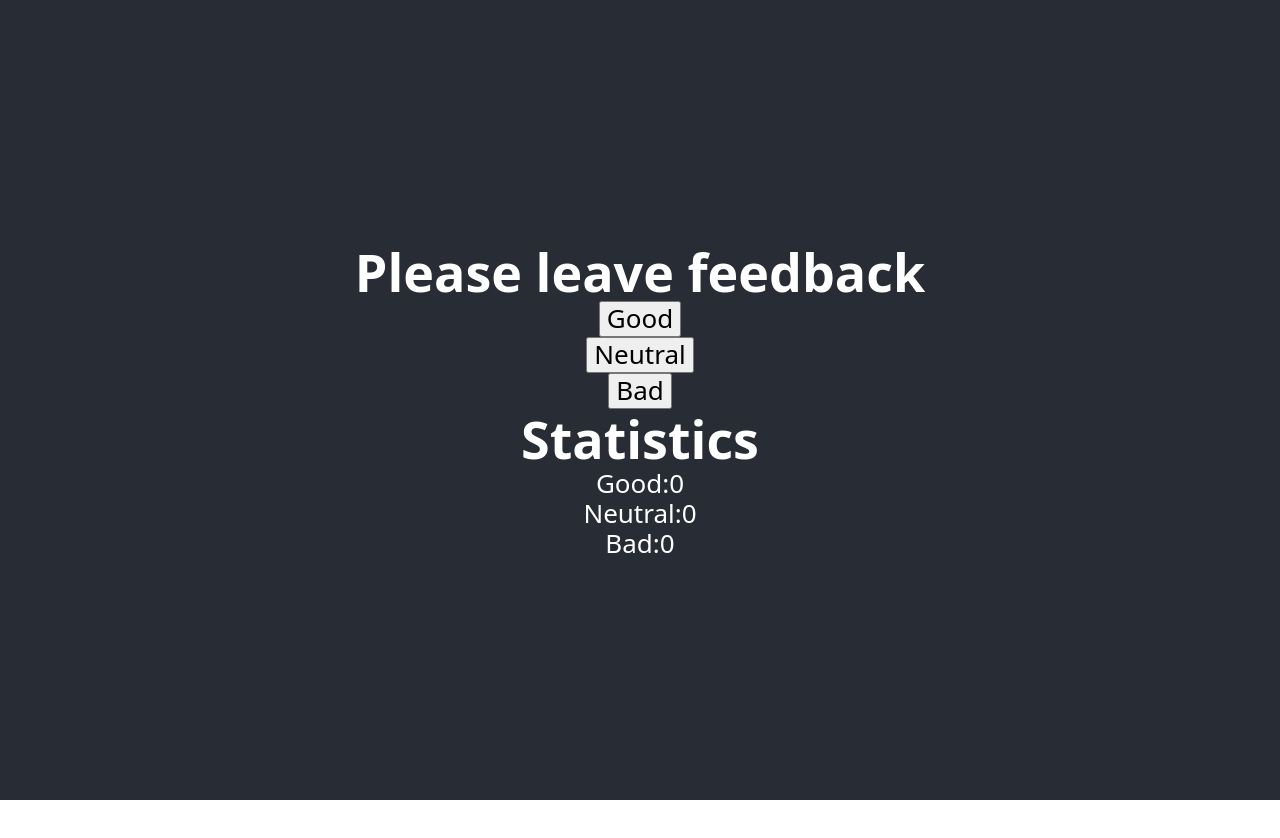
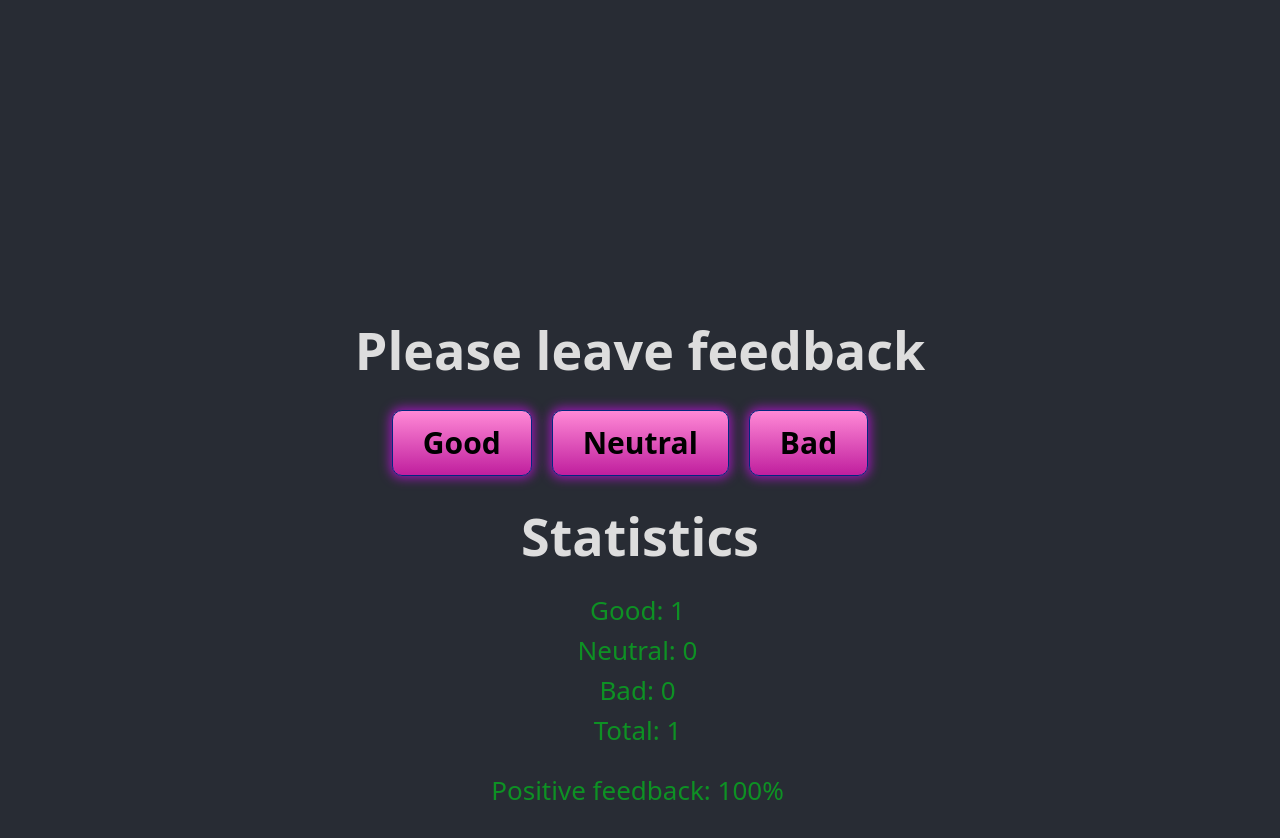
Before and after one commit to MeatyRenegade/goit-react-hw-02-feedback, a React (Create React App) app: page / in a window 1280 px wide. Both pictures are taken after a click on the button "Good". Shown: the top 838 px of the page. Before the commit the page ends 800 px from the top, so only its background shows below. Built offline with nearby package versions, Linux system fonts and the light colour scheme.

Commit message:
Статистика закончена

```diff
--- a/src/App.css
+++ /dev/null
@@ -1,27 +0,0 @@
-.App {
-  text-align: center;
-}
-
-.App-logo {
-  height: 40vmin;
-  pointer-events: none;
-}
-
-.App-logo {
-  animation: App-logo-spin infinite 20s linear;
-}
-
-.App-header {
-  background-color: #282c34;
-  min-height: 100vh;
-  display: flex;
-  flex-direction: column;
-  align-items: center;
-  justify-content: center;
-  font-size: calc(10px + 2vmin);
-  color: white;
-}
-
-.App-link {
-  color: #61dafb;
-}
--- a/src/App.js
+++ b/src/App.js
@@ -1,21 +1,85 @@
-// import { component } from 'React';
-import './App.css';
+import { Component } from 'react';
 
-function App() {
-  return (
-    <div className="App">
-      <header className="App-header">
-        <h1 className="header">Please leave feedback</h1>
-        <button className="button">Good</button>
-        <button className="button">Neutral</button>
-        <button className="button">Bad</button>
-        <h1 className="header">Statistics</h1>
-        <p className="text">Good:0</p>
-        <p className="text">Neutral:0</p>
-        <p className="text">Bad:0</p>
-      </header>
-    </div>
-  );
+import FeedbackOptions from './components/FeedbackOptions/FeedbackOptions';
+import Statistics from './components/Statistics/Statistics';
+import Section from './components/Section/Section';
+import Notification from './components/Notification/Notification';
+
+class App extends Component {
+  state = {
+    good: 0,
+    neutral: 0,
+    bad: 0,
+  };
+
+  goodFeedback = () => {
+    this.setState(prevState => {
+      return {
+        good: prevState.good + 1,
+      };
+    });
+  };
+
+  neutralFeedback = () => {
+    this.setState(prevState => {
+      return {
+        neutral: prevState.neutral + 1,
+      };
+    });
+  };
+
+  badFeedback = () => {
+    this.setState(prevState => {
+      return {
+        bad: prevState.bad + 1,
+      };
+    });
+  };
+
+  countTotalFeedback = () => {
+    const values = Object.values(this.state);
+    return values.reduce(
+      (accumulator, currentValue) => accumulator + currentValue,
+    );
+  };
+
+  countPositiveFeedbackPercentage = () => {
+    const total = this.countTotalFeedback();
+    const positive = this.state.good;
+    return Math.round((positive / total) * 100);
+  };
+
+  render() {
+    const { good, neutral, bad } = this.state;
+    const total = this.countTotalFeedback();
+    const positive = this.countPositiveFeedbackPercentage();
+    const options = {
+      good: this.goodFeedback,
+      neutral: this.neutralFeedback,
+      bad: this.badFeedback,
+    };
+
+    return (
+      <>
+        <Section title="Please leave feedback">
+          <FeedbackOptions options={options} />
+        </Section>
+        <Section title="Statistics">
+          {total > 0 ? (
+            <Statistics
+              good={good}
+              neutral={neutral}
+              bad={bad}
+              total={total}
+              positivePercentage={positive}
+            />
+          ) : (
+            <Notification message="No feedback given" />
+          )}
+        </Section>
+      </>
+    );
+  }
 }
 
 export default App;
--- /dev/null
+++ b/src/components/FeedbackOptions/FeedbackOptions.js
@@ -0,0 +1,28 @@
+import PropTypes from 'prop-types';
+import styles from './FeedbackOptions.module.css';
+
+const FeedbackOptions = ({ options }) => {
+  return (
+    <div>
+      <button type="button" className={styles.button} onClick={options.good}>
+        Good
+      </button>
+      <button type="button" className={styles.button} onClick={options.neutral}>
+        Neutral
+      </button>
+      <button type="button" className={styles.button} onClick={options.bad}>
+        Bad
+      </button>
+    </div>
+  );
+};
+
+FeedbackOptions.propTypes = {
+  options: PropTypes.shape({
+    good: PropTypes.func,
+    neutral: PropTypes.func,
+    bad: PropTypes.func,
+  }),
+};
+
+export default FeedbackOptions;
--- /dev/null
+++ b/src/components/FeedbackOptions/FeedbackOptions.module.css
@@ -0,0 +1,26 @@
+.button {
+  padding: 15px 30px;
+  margin-right: 20px;
+  border-radius: 10px;
+  border: 1px solid #012880;
+  background-image: linear-gradient(-180deg, #ff89d6 0%, #c01f9e 100%);
+  box-shadow: 0 1rem 1.25rem 0 rgba(231, 11, 213, 0.5),
+    0 -0.25rem 1.5rem rgba(110, 15, 155, 1) inset,
+    0 0.75rem 0.5rem rgba(255, 255, 255, 0.4) inset,
+    0 0.25rem 0.5rem 0 rgba(180, 70, 207, 1) inset;
+  outline: none;
+  box-shadow: 0px 0px 11px 2px #9d16b8;
+  font-size: 30px;
+  font-weight: 600;
+}
+
+.button:hover {
+  box-shadow: 0 1rem 1.25rem 0 rgba(139, 7, 128, 0.5),
+    0 -0.25rem 1.5rem rgb(95, 13, 133) inset,
+    0 0.75rem 0.5rem rgba(255, 255, 255, 0.4) inset,
+    0 0.25rem 0.5rem 0 rgb(95, 39, 110) inset;
+}
+
+.button:active {
+  transform: translateY(5px);
+}
--- /dev/null
+++ b/src/components/Notification/Notification.js
@@ -0,0 +1,12 @@
+import PropTypes from 'prop-types';
+import styles from './Notification.module.css';
+
+const Notification = ({ message }) => {
+  return <p className={styles.header}>{message}</p>;
+};
+
+Notification.propTypes = {
+  message: PropTypes.string,
+};
+
+export default Notification;
--- /dev/null
+++ b/src/components/Notification/Notification.module.css
@@ -0,0 +1,4 @@
+.header {
+  font-style: italic;
+  color: rgb(168, 18, 18);
+}
--- /dev/null
+++ b/src/components/Section/Section.js
@@ -0,0 +1,17 @@
+import PropTypes from 'prop-types';
+import styles from './Section.module.css';
+
+const Section = ({ title, children }) => {
+  return (
+    <div className={styles.App}>
+      <h1 className={styles.header}>{title}</h1>
+      {children}
+    </div>
+  );
+};
+
+Section.propTypes = {
+  title: PropTypes.string,
+};
+
+export default Section;
--- /dev/null
+++ b/src/components/Section/Section.module.css
@@ -0,0 +1,14 @@
+.App {
+  display: flex;
+  flex-direction: column;
+  align-items: center;
+  justify-content: center;
+  font-size: calc(10px + 2vmin);
+  color: rgb(221, 221, 221);
+  text-align: center;
+  margin-bottom: 30px;
+}
+
+.header {
+  margin-bottom: 30px;
+}
--- /dev/null
+++ b/src/components/Statistics/Statistics.js
@@ -0,0 +1,26 @@
+import PropTypes, { number } from 'prop-types';
+import styles from './Statistics.module.css';
+
+const Statistics = ({ good, neutral, bad, total, positivePercentage }) => {
+  return (
+    <div className={styles.statistics}>
+      <span className={styles.text}>Good: {good}</span>
+      <span className={styles.text}>Neutral: {neutral}</span>
+      <span className={styles.text}>Bad: {bad}</span>
+      <span className={styles.text}>Total: {total}</span>
+      <span className={styles.text}>
+        Positive feedback: {positivePercentage}%
+      </span>
+    </div>
+  );
+};
+
+Statistics.propTypes = {
+  good: PropTypes.number,
+  neutral: PropTypes.number,
+  bad: PropTypes.number,
+  total: PropTypes.number,
+  positivePercentage: number,
+};
+
+export default Statistics;
--- /dev/null
+++ b/src/components/Statistics/Statistics.module.css
@@ -0,0 +1,14 @@
+.statistics {
+  display: flex;
+  flex-direction: column;
+  color: rgb(14, 145, 36);
+}
+
+.text {
+  margin-right: 5px;
+  margin-bottom: 10px;
+}
+
+.text:nth-last-child(-n + 2) {
+  margin-bottom: 30px;
+}
--- a/src/index.css
+++ b/src/index.css
@@ -45,3 +45,9 @@ code {
   font-family: source-code-pro, Menlo, Monaco, Consolas, 'Courier New',
     monospace;
 }
+
+#root {
+  background-color: #282c34;
+  min-height: 100vh;
+  padding: 320px;
+}
```
Also changed, not shown: .prettierrc.json (added).
